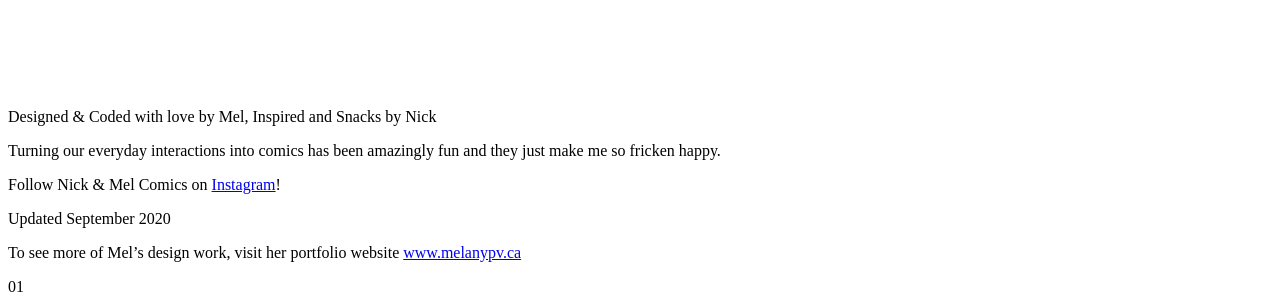
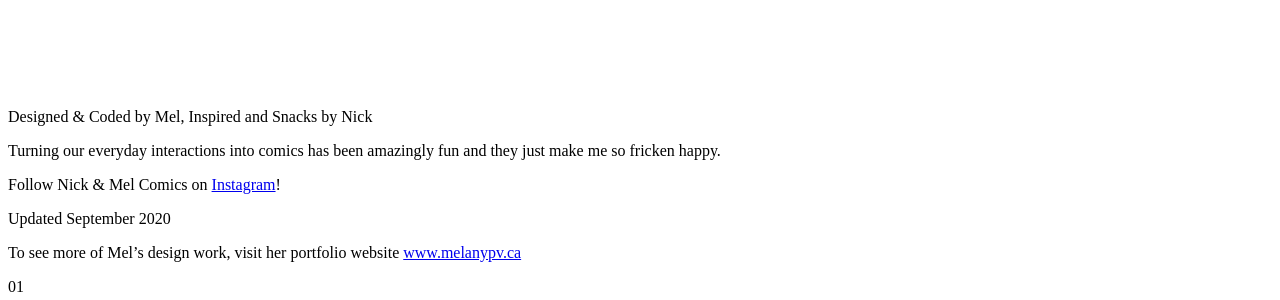
Before and after one commit to mpelletiervaillant/nick-and-mel-comics, a Jekyll site: the page built from comic-1.html, in a window 1280 px wide. Shown: the part 4391-4691 px from the top of the page. Built offline with Jekyll 4.4.1, drawn with Linux system fonts in a browser that asks for light colours; nearby versions of some CDN libraries; some web fonts are replaced.

```diff
--- a/_layouts/default.html
+++ b/_layouts/default.html
@@ -29,7 +29,7 @@
   <section class="wrapper">
     <div class="grid grid-middle pad-t pad-b">
       <div class="mobile-push unit xs-1 m-2-5 gutter">
-        <p class="blue upper bold push-0 giga designed-by-text">Designed & Coded with love by Mel, Inspired and Snacks by Nick</p>
+        <p class="blue upper bold push-0 giga designed-by-text">Designed & Coded by Mel, Inspired and Snacks by Nick</p>
       </div>
 
       <div class="mobile-push unit xs-1 m-2-5 gutter">
--- a/_layouts/interior.html
+++ b/_layouts/interior.html
@@ -60,7 +60,7 @@
   <section class="wrapper">
     <div class="grid grid-middle pad-t-2 pad-b-2">
       <div class="mobile-push unit xs-1 m-2-5 gutter">
-        <p class="blue upper bold push-0 giga designed-by-text">Designed & Coded with love by Mel, Inspired and Snacks by Nick</p>
+        <p class="blue upper bold push-0 giga designed-by-text">Designed & Coded by Mel, Inspired and Snacks by Nick</p>
       </div>
 
       <div class="mobile-push unit xs-1 m-2-5 gutter">
```
Also changed, not shown: css/main.css (+11 -0 lines), index.html (+15 -4 lines), images/arrow.gif (added).
